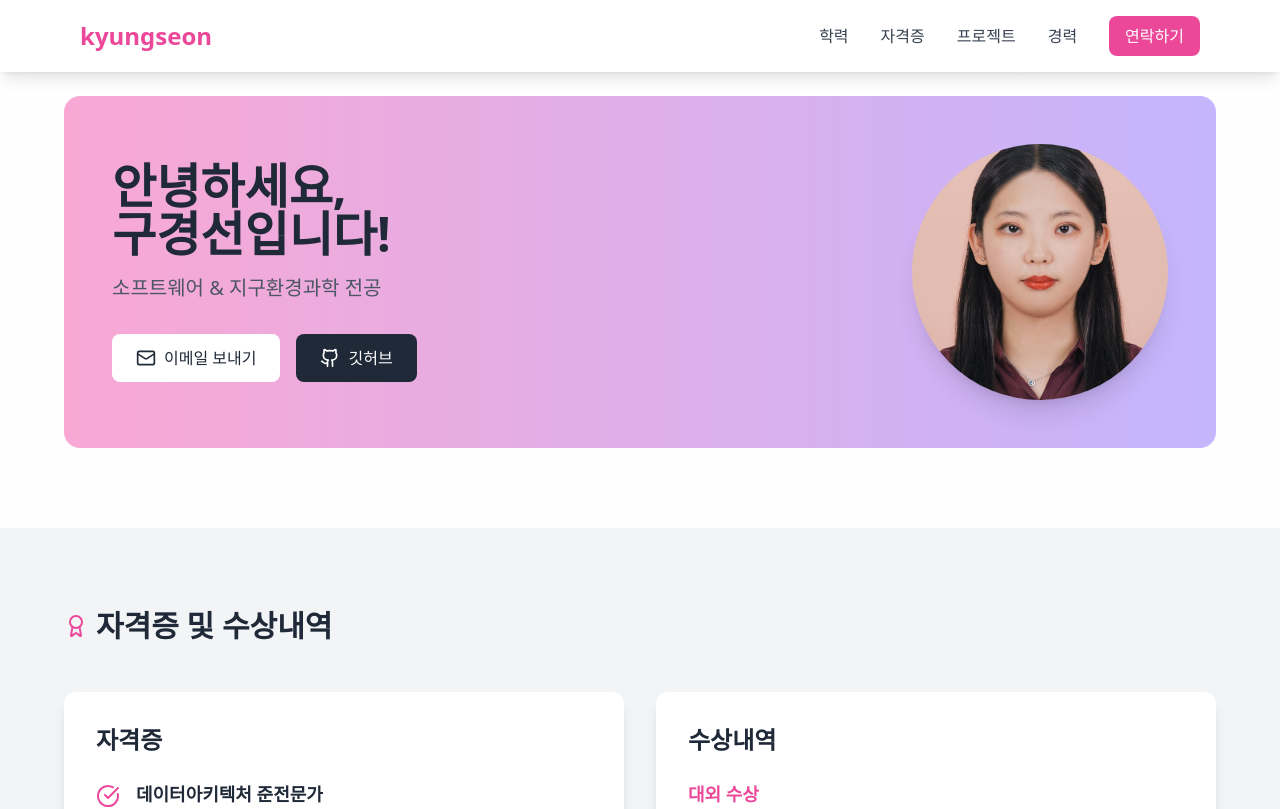
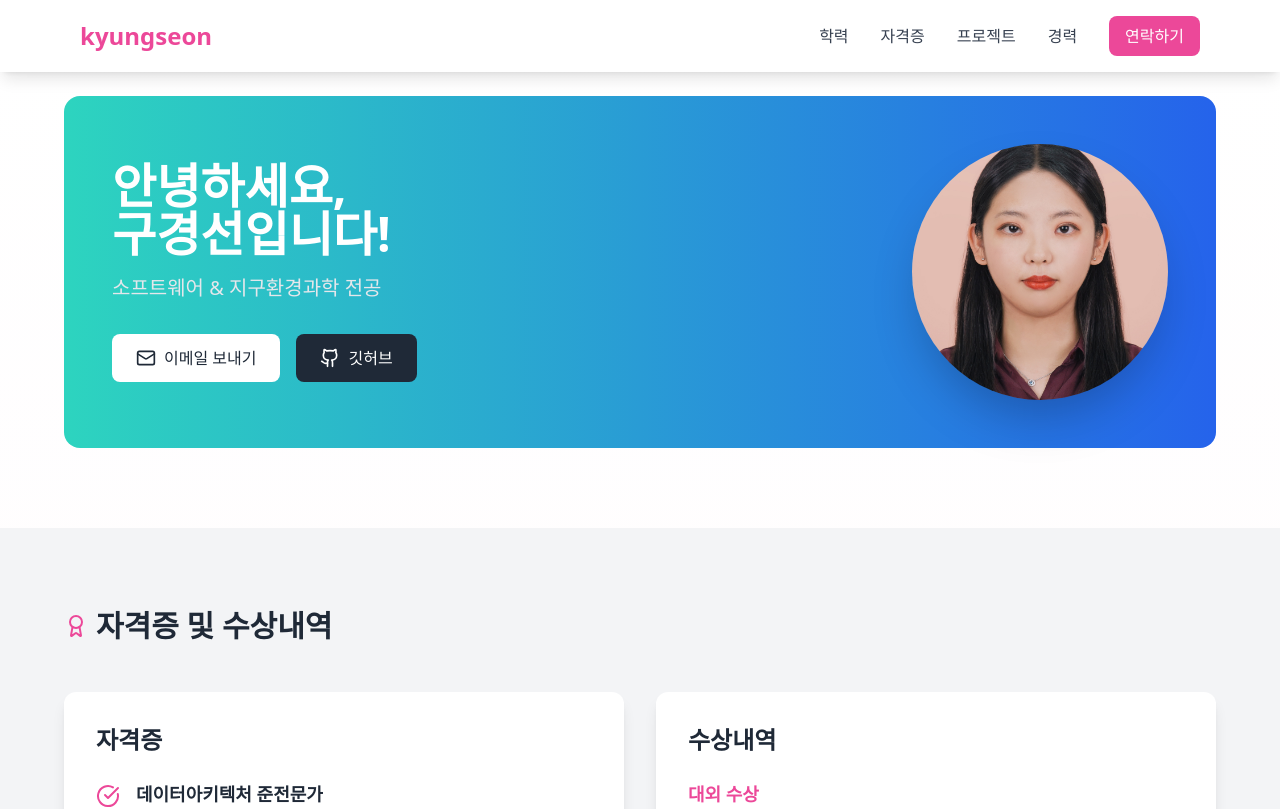
Before and after one commit to kookyungseon/portfolio-site, a React (Create React App) app: page / in a window 1280 px wide. Shown: the top 809 px of the page. Built offline with nearby package versions, Linux system fonts and the light colour scheme.

Commit message:
변경사항에 대한 설명

```diff
--- a/src/components/Hero.js
+++ b/src/components/Hero.js
@@ -6,15 +6,15 @@ const Hero = () => {
   return (
     <header className="pt-24 pb-20 px-4">
       <div className="max-w-6xl mx-auto">
-        <div className="bg-gradient-to-r from-pink-300 to-violet-300 rounded-2xl p-12 md:flex items-center justify-between">
+        <div className="bg-gradient-to-r from-teal-400 to-blue-600 rounded-2xl p-12 md:flex items-center justify-between">
           <div className="text-center md:text-left">
             <h1
-              className="text-5xl font-bold mb-4 text-gray-800 animate-fade-down"
+              className="text-5xl font-bold mb-4 text-white animate-fade-down"
             >
               안녕하세요,<br />구경선입니다!
             </h1>
             <p
-              className="text-xl mb-8 text-gray-600 animate-fade-down"
+              className="text-xl mb-8 text-gray-200 animate-fade-down"
               style={{ animationDelay: '0.2s' }}
             >
               소프트웨어 & 지구환경과학 전공
@@ -43,7 +43,7 @@ const Hero = () => {
           </div>
 
           <div className="hidden md:block relative">
-            <div className="w-64 h-64 rounded-full overflow-hidden shadow-xl">
+            <div className="w-64 h-64 rounded-full overflow-hidden shadow-2xl">
               <img
                 src={profileImage}
                 alt="구경선 프로필"
```
Also changed, not shown: package.json (+11 -6 lines), 1 other file (tests, documents, lock files or other folders).
